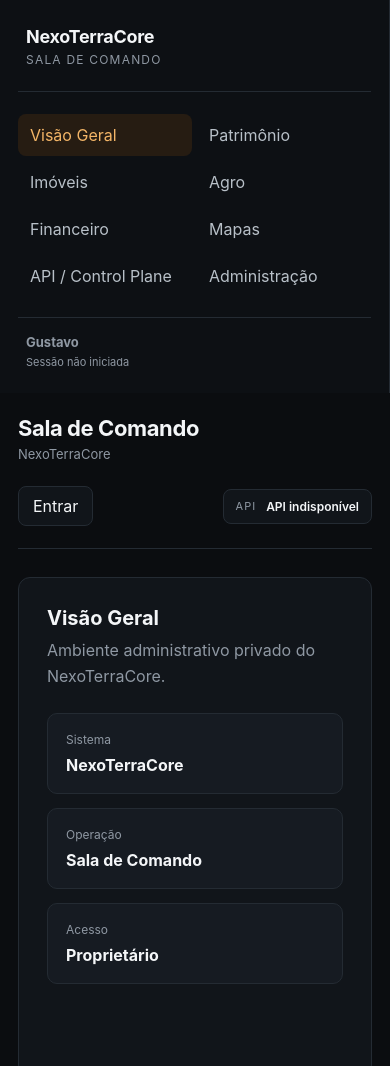
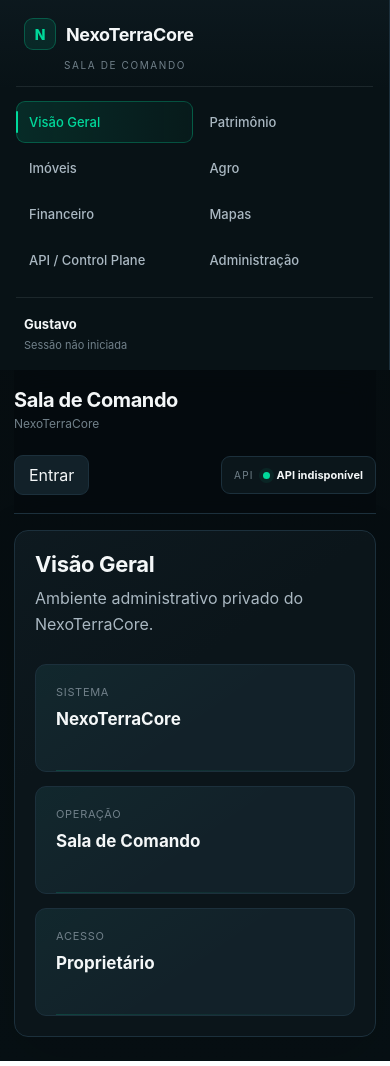
Before and after one commit to dgustavopaula-lang/nexoterracore, a plain HTML site: page sala-de-comando/painel.html in a window 390 px wide. Shown: the top 1066 px of the page. Drawn offline with Linux system fonts and the light colour scheme; no server answers.

Commit message:
style: aplica tema Control Plane na Sala de Comando

```diff
--- a/sala-de-comando/css/style.css
+++ b/sala-de-comando/css/style.css
@@ -1,14 +1,22 @@
 :root {
-  --bg: #0b0d10;
-  --panel: #11151a;
-  --panel-2: #161b22;
-  --border: #242b33;
-  --text: #f4f6f8;
-  --muted: #8f98a3;
-  --accent: #d97706;
-  --accent-soft: rgba(217, 119, 6, 0.12);
-  --success: #22c55e;
-  --sidebar: 250px;
+  --bg: #071014;
+  --bg-deep: #050b0e;
+  --sidebar-bg: #081216;
+  --panel: #0b151a;
+  --panel-2: #122129;
+  --panel-3: #162831;
+  --border: #1c303c;
+  --border-soft: rgba(170,184,194,.12);
+  --text: #f4f7f8;
+  --muted: #aab8c2;
+  --muted-2: #71808a;
+  --accent: #00d99b;
+  --accent-hover: #00c896;
+  --accent-soft: rgba(0,217,155,.10);
+  --accent-border: rgba(0,217,155,.28);
+  --danger: #ef6464;
+  --sidebar: 280px;
+  --radius: 12px;
 }
 
 * {
@@ -20,19 +28,38 @@ body {
   margin: 0;
   min-height: 100%;
   font-family: Inter, system-ui, -apple-system, BlinkMacSystemFont, "Segoe UI", sans-serif;
-  background: var(--bg);
+  background:
+    radial-gradient(circle at 72% -10%, rgba(0,217,155,.055), transparent 30%),
+    linear-gradient(180deg, var(--bg-deep), var(--bg));
   color: var(--text);
 }
 
+body {
+  min-height: 100vh;
+}
+
+button,
+input,
+select,
+textarea {
+  font: inherit;
+}
+
 button {
-  font: inherit;
+  transition: background .16s ease, border-color .16s ease, color .16s ease, transform .16s ease;
+}
+
+button:active {
+  transform: translateY(1px);
 }
 
 .app-shell {
   min-height: 100vh;
   display: grid;
-  grid-template-columns: var(--sidebar) 1fr;
+  grid-template-columns: var(--sidebar) minmax(0, 1fr);
 }
+
+/* SIDEBAR */
 
 .sidebar {
   height: 100vh;
@@ -40,179 +67,195 @@ button {
   top: 0;
   display: flex;
   flex-direction: column;
-  padding: 22px 18px;
-  background: #0d1014;
+  padding: 24px 18px 20px;
+  background:
+    linear-gradient(180deg, rgba(18,33,41,.42), transparent 24%),
+    var(--sidebar-bg);
   border-right: 1px solid var(--border);
+  overflow-y: auto;
 }
 
 .brand {
-  padding: 4px 8px 24px;
-  border-bottom: 1px solid var(--border);
+  padding: 2px 8px 24px;
+  border-bottom: 1px solid var(--border-soft);
 }
 
 .brand strong {
-  display: block;
+  display: flex;
+  align-items: center;
+  gap: 10px;
   font-size: 18px;
-  letter-spacing: -0.3px;
+  font-weight: 700;
+  letter-spacing: -.35px;
+}
+
+.brand strong::before {
+  content: "N";
+  width: 30px;
+  height: 30px;
+  display: inline-flex;
+  align-items: center;
+  justify-content: center;
+  border-radius: 9px;
+  background: var(--accent-soft);
+  border: 1px solid var(--accent-border);
+  color: var(--accent);
+  font-size: 14px;
+  font-weight: 800;
 }
 
 .brand span {
   display: block;
-  margin-top: 5px;
-  color: var(--muted);
-  font-size: 12px;
+  margin: 9px 0 0 40px;
+  color: var(--muted-2);
+  font-size: 10px;
   text-transform: uppercase;
-  letter-spacing: 1.2px;
+  letter-spacing: 1.6px;
 }
 
 .menu {
   display: flex;
   flex-direction: column;
-  gap: 5px;
+  gap: 4px;
   padding-top: 22px;
 }
 
-.menu button {
+.menu-item {
+  position: relative;
   width: 100%;
-  border: 0;
-  border-radius: 8px;
+  min-height: 42px;
+  border: 1px solid transparent;
+  border-radius: 9px;
   background: transparent;
-  color: #b8c0c8;
-  padding: 11px 12px;
+  color: var(--muted);
+  padding: 0 12px;
   text-align: left;
   cursor: pointer;
-  transition: 0.15s ease;
+  font-size: 13px;
+  font-weight: 520;
 }
 
-.menu button:hover {
-  background: var(--panel-2);
+.menu-item:hover {
+  background: rgba(18,33,41,.72);
+  border-color: rgba(170,184,194,.08);
   color: var(--text);
 }
 
-.menu button:first-child {
-  background: var(--accent-soft);
-  color: #f3b567;
+.menu-item.ativo {
+  background: linear-gradient(90deg, rgba(0,217,155,.13), rgba(0,217,155,.045));
+  border-color: var(--accent-border);
+  color: var(--accent);
+}
+
+.menu-item.ativo::before {
+  content: "";
+  position: absolute;
+  left: -1px;
+  top: 9px;
+  bottom: 9px;
+  width: 2px;
+  border-radius: 2px;
+  background: var(--accent);
 }
 
 .sidebar-footer {
   margin-top: auto;
-  padding: 16px 8px 2px;
+  padding: 18px 8px 2px;
+  border-top: 1px solid var(--border-soft);
   color: var(--muted);
+}
+
+.sidebar-footer strong {
+  display: block;
+  color: var(--text);
   font-size: 13px;
-  border-top: 1px solid var(--border);
 }
+
+.sidebar-footer span {
+  display: block;
+  margin-top: 6px;
+  color: var(--muted-2);
+  font-size: 11px;
+}
+
+/* WORKSPACE */
 
 .workspace {
   min-width: 0;
-  padding: 0 28px 40px;
+  padding: 0 30px 44px;
 }
 
 .topbar {
-  min-height: 92px;
+  min-height: 74px;
+  position: sticky;
+  top: 0;
+  z-index: 20;
   display: flex;
   align-items: center;
   justify-content: space-between;
   gap: 24px;
   border-bottom: 1px solid var(--border);
+  background: rgba(5,11,14,.88);
+  backdrop-filter: blur(14px);
 }
 
 .topbar h1 {
   margin: 0;
-  font-size: 22px;
-  font-weight: 650;
-  letter-spacing: -0.4px;
+  font-size: 20px;
+  font-weight: 680;
+  letter-spacing: -.4px;
 }
 
 .topbar p {
-  margin: 5px 0 0;
-  color: var(--muted);
-  font-size: 13px;
+  margin: 4px 0 0;
+  color: var(--muted-2);
+  font-size: 12px;
+}
+
+.topbar-actions {
+  display: flex;
+  align-items: center;
+  gap: 10px;
 }
 
 .system-status {
+  min-height: 38px;
   display: flex;
   align-items: center;
-  gap: 10px;
-  padding: 9px 12px;
+  gap: 9px;
+  padding: 0 12px;
   border: 1px solid var(--border);
-  border-radius: 8px;
-  background: var(--panel);
+  border-radius: 9px;
+  background: rgba(18,33,41,.55);
 }
 
 .system-status span {
-  color: var(--muted);
-  font-size: 11px;
+  color: var(--muted-2);
+  font-size: 10px;
   text-transform: uppercase;
-  letter-spacing: 1px;
+  letter-spacing: 1.2px;
 }
 
 .system-status strong {
-  font-size: 12px;
-  font-weight: 600;
+  display: flex;
+  align-items: center;
+  gap: 7px;
+  font-size: 11px;
+  font-weight: 650;
+  color: var(--text);
 }
 
-.content {
-  max-width: 1180px;
-  margin: 28px auto 0;
-  min-height: 500px;
-  padding: 28px;
-  border: 1px solid var(--border);
-  border-radius: 12px;
-  background: var(--panel);
+.system-status strong::before {
+  content: "";
+  width: 7px;
+  height: 7px;
+  flex: none;
+  border-radius: 50%;
+  background: var(--accent);
+  box-shadow: 0 0 0 4px rgba(0,217,155,.08);
 }
 
-.content h2 {
-  margin: 0 0 8px;
-  font-size: 20px;
-}
-
-.content p {
-  margin: 0;
-  color: var(--muted);
-  line-height: 1.6;
-}
-
-@media (max-width: 900px) {
-  :root {
-    --sidebar: 200px;
-  }
-
-  .workspace {
-    padding: 0 18px 28px;
-  }
-}
-
-@media (max-width: 700px) {
-  .app-shell {
-    display: block;
-  }
-
-  .sidebar {
-    position: relative;
-    width: 100%;
-    height: auto;
-  }
-
-  .menu {
-    display: grid;
-    grid-template-columns: repeat(2, minmax(0, 1fr));
-  }
-
-  .sidebar-footer {
-    margin-top: 20px;
-  }
-
-  .topbar {
-    align-items: flex-start;
-    flex-direction: column;
-    padding: 22px 0;
-  }
-}
-/* NEXOTERRACORE_IMOVEIS_V02 */
-
-.oculto {
-  display: none !important;
-}
+/* VIEWS */
 
 .view {
   display: none;
@@ -222,46 +265,132 @@ button {
   display: block;
 }
 
-.menu-item.ativo {
-  background: var(--accent-soft);
-  color: #f3b567;
+.content {
+  width: min(1280px, 100%);
+  margin: 28px auto 0;
+  min-height: 520px;
+  padding: 30px;
+  border: 1px solid var(--border);
+  border-radius: 14px;
+  background:
+    linear-gradient(145deg, rgba(18,33,41,.38), transparent 34%),
+    var(--panel);
+  box-shadow: 0 20px 60px rgba(0,0,0,.14);
 }
 
-.topbar-actions {
+.content h2 {
+  margin: 0 0 8px;
+  font-size: 22px;
+  letter-spacing: -.35px;
+}
+
+.content p {
+  margin: 0;
+  color: var(--muted);
+  line-height: 1.65;
+}
+
+.section-header {
   display: flex;
   align-items: center;
-  gap: 10px;
+  justify-content: space-between;
+  gap: 24px;
+  margin-bottom: 26px;
 }
+
+.overview-grid {
+  display: grid;
+  grid-template-columns: repeat(3, minmax(0, 1fr));
+  gap: 14px;
+  margin-top: 26px;
+}
+
+.info-card {
+  min-height: 108px;
+  padding: 20px;
+  position: relative;
+  overflow: hidden;
+  border: 1px solid var(--border);
+  border-radius: 11px;
+  background:
+    linear-gradient(145deg, rgba(0,217,155,.035), transparent 54%),
+    var(--panel-2);
+}
+
+.info-card::after {
+  content: "";
+  position: absolute;
+  left: 20px;
+  right: 20px;
+  bottom: 0;
+  height: 1px;
+  background: linear-gradient(90deg, var(--accent), transparent);
+  opacity: .18;
+}
+
+.info-card span {
+  display: block;
+  margin-bottom: 10px;
+  color: var(--muted-2);
+  font-size: 11px;
+  text-transform: uppercase;
+  letter-spacing: .7px;
+}
+
+.info-card strong {
+  font-size: 17px;
+  font-weight: 660;
+}
+
+/* BUTTONS */
 
 .btn-primary,
 .btn-secondary,
 .btn-icon,
-.farm-option {
-  border: 1px solid var(--border);
-  border-radius: 8px;
+.farm-option,
+.btn-table {
+  border-radius: 9px;
   cursor: pointer;
-  font: inherit;
 }
 
 .btn-primary {
+  padding: 10px 16px;
+  border: 1px solid var(--accent);
   background: var(--accent);
-  color: #fff;
-  padding: 10px 16px;
-  border-color: var(--accent);
+  color: #04110d;
+  font-weight: 700;
+}
+
+.btn-primary:hover {
+  background: var(--accent-hover);
+  border-color: var(--accent-hover);
 }
 
 .btn-secondary {
-  background: var(--panel);
+  padding: 9px 14px;
+  border: 1px solid var(--border);
+  background: var(--panel-2);
   color: var(--text);
-  padding: 9px 14px;
+}
+
+.btn-secondary:hover {
+  border-color: var(--accent-border);
+  background: var(--accent-soft);
+  color: var(--accent);
 }
 
 .btn-icon {
   width: 36px;
   height: 36px;
+  border: 1px solid var(--border);
   background: transparent;
-  color: var(--text);
-  font-size: 22px;
+  color: var(--muted);
+  font-size: 21px;
+}
+
+.btn-icon:hover {
+  border-color: var(--accent-border);
+  color: var(--accent);
 }
 
 .btn-full {
@@ -269,93 +398,64 @@ button {
   margin-top: 8px;
 }
 
-.section-header {
-  display: flex;
-  align-items: center;
-  justify-content: space-between;
-  gap: 20px;
-  margin-bottom: 24px;
-}
-
-.overview-grid {
-  display: grid;
-  grid-template-columns: repeat(3, minmax(0, 1fr));
-  gap: 14px;
-  margin-top: 22px;
-}
-
-.info-card {
-  padding: 18px;
-  border: 1px solid var(--border);
-  border-radius: 10px;
-  background: var(--panel-2);
-}
-
-.info-card span {
-  display: block;
-  margin-bottom: 8px;
-  color: var(--muted);
-  font-size: 12px;
-}
-
-.info-card strong {
-  font-size: 16px;
-}
+/* STATES */
 
 .notice,
 .empty-state {
   margin-top: 20px;
   padding: 15px 16px;
   border: 1px solid var(--border);
-  border-radius: 8px;
-  background: var(--panel-2);
+  border-radius: 9px;
+  background: rgba(18,33,41,.55);
   color: var(--muted);
 }
+
+/* TABLE */
 
 .table-wrap {
   width: 100%;
   margin-top: 18px;
   overflow-x: auto;
+  border: 1px solid var(--border);
+  border-radius: 10px;
 }
 
 .data-table {
   width: 100%;
+  min-width: 820px;
   border-collapse: collapse;
-  min-width: 800px;
+  background: rgba(7,16,20,.35);
 }
 
 .data-table th,
 .data-table td {
-  padding: 13px 12px;
-  border-bottom: 1px solid var(--border);
+  padding: 13px 14px;
+  border-bottom: 1px solid var(--border-soft);
   text-align: left;
   vertical-align: top;
 }
 
 .data-table th {
-  color: var(--muted);
-  font-size: 11px;
+  color: var(--muted-2);
+  background: rgba(18,33,41,.42);
+  font-size: 10px;
   text-transform: uppercase;
-  letter-spacing: .7px;
+  letter-spacing: .75px;
 }
 
 .data-table td {
+  color: #d9e0e4;
   font-size: 13px;
-  color: #d8dde3;
 }
 
 .data-table td strong {
   color: var(--text);
 }
 
-.sidebar-footer strong,
-.sidebar-footer span {
-  display: block;
-}
+/* MODALS */
 
-.sidebar-footer span {
-  margin-top: 5px;
-  font-size: 11px;
+.oculto {
+  display: none !important;
 }
 
 .modal {
@@ -366,16 +466,25 @@ button {
   align-items: center;
   justify-content: center;
   padding: 20px;
-  background: rgba(0, 0, 0, .72);
+  background: rgba(1,5,7,.82);
+  backdrop-filter: blur(8px);
 }
 
 .modal-card {
   width: min(440px, 100%);
-  padding: 24px;
+  padding: 25px;
   border: 1px solid var(--border);
-  border-radius: 12px;
-  background: var(--panel);
-  box-shadow: 0 24px 70px rgba(0, 0, 0, .45);
+  border-radius: 14px;
+  background:
+    linear-gradient(145deg, rgba(0,217,155,.04), transparent 35%),
+    var(--panel);
+  box-shadow: 0 30px 90px rgba(0,0,0,.5);
+}
+
+.modal-card-wide {
+  width: min(840px, 100%);
+  max-height: calc(100vh - 40px);
+  overflow-y: auto;
 }
 
 .modal-header {
@@ -394,8 +503,8 @@ button {
 .eyebrow {
   color: var(--accent);
   font-size: 10px;
-  font-weight: 700;
-  letter-spacing: 1.2px;
+  font-weight: 750;
+  letter-spacing: 1.4px;
 }
 
 .modal-description {
@@ -411,29 +520,49 @@ button {
 .modal-card label {
   display: grid;
   gap: 7px;
-  color: #c7cdd4;
-  font-size: 13px;
+  color: var(--muted);
+  font-size: 12px;
+  font-weight: 550;
 }
 
-.modal-card input {
+.modal-card input,
+.modal-card select,
+.modal-card textarea {
   width: 100%;
   padding: 11px 12px;
   border: 1px solid var(--border);
-  border-radius: 8px;
+  border-radius: 9px;
   outline: none;
-  background: #0b0d10;
+  background: #081115;
   color: var(--text);
-  font: inherit;
 }
 
-.modal-card input:focus {
+.modal-card input:focus,
+.modal-card select:focus,
+.modal-card textarea:focus {
   border-color: var(--accent);
+  box-shadow: 0 0 0 3px rgba(0,217,155,.07);
+}
+
+.modal-card textarea {
+  min-height: 110px;
+  resize: vertical;
 }
 
 .form-error {
   min-height: 18px;
-  color: #ef4444;
+  color: var(--danger);
   font-size: 12px;
+}
+
+.form-grid {
+  display: grid;
+  grid-template-columns: repeat(2, minmax(0,1fr));
+  gap: 16px;
+}
+
+.form-span-2 {
+  grid-column: 1 / -1;
 }
 
 .farm-list {
@@ -444,6 +573,7 @@ button {
 .farm-option {
   width: 100%;
   padding: 14px;
+  border: 1px solid var(--border);
   background: var(--panel-2);
   color: var(--text);
   text-align: left;
@@ -459,92 +589,23 @@ button {
 }
 
 .farm-option span {
-  margin-top: 4px;
+  margin-top: 5px;
   color: var(--muted);
-  font-size: 12px;
+  font-size: 11px;
 }
 
-@media (max-width: 700px) {
-  .topbar-actions {
-    width: 100%;
-    flex-wrap: wrap;
-  }
-
-  .overview-grid {
-    grid-template-columns: 1fr;
-  }
-
-  .section-header {
-    align-items: flex-start;
-    flex-direction: column;
-  }
-
-  .system-status {
-    margin-left: auto;
-  }
-}
-
-
-/* cadastro-imoveis-v1 */
-
-.section-actions {
-  display: flex;
-  align-items: center;
-  gap: 10px;
-}
-
-.modal-card-wide {
-  width: min(820px, 100%);
-  max-height: calc(100vh - 40px);
-  overflow-y: auto;
-}
-
-.form-grid {
-  display: grid;
-  grid-template-columns: repeat(2, minmax(0, 1fr));
-  gap: 16px;
-}
-
-.form-span-2 {
-  grid-column: 1 / -1;
-}
-
-.modal-card select,
-.modal-card textarea {
-  width: 100%;
-  padding: 11px 12px;
-  border: 1px solid var(--border);
-  border-radius: 8px;
-  outline: none;
-  background: #0b0d10;
-  color: var(--text);
-  font: inherit;
-}
-
-.modal-card textarea {
-  resize: vertical;
-  min-height: 110px;
-}
-
-.modal-card select:focus,
-.modal-card textarea:focus {
-  border-color: var(--accent);
-}
-
+.section-actions,
 .action-group {
   display: flex;
   align-items: center;
-  gap: 8px;
+  gap: 9px;
 }
 
 .btn-table {
   padding: 7px 10px;
   border: 1px solid var(--border);
-  border-radius: 7px;
   background: var(--panel-2);
   color: var(--text);
-  cursor: pointer;
-  font: inherit;
   font-size: 12px;
 }
 
@@ -554,11 +615,113 @@ button {
 }
 
 .btn-table-danger:hover {
-  border-color: #ef4444;
-  color: #ef4444;
+  border-color: var(--danger);
+  color: var(--danger);
 }
 
-@media (max-width: 700px) {
+/* SCROLLBAR */
+
+* {
+  scrollbar-width: thin;
+  scrollbar-color: #23404c transparent;
+}
+
+::-webkit-scrollbar {
+  width: 9px;
+  height: 9px;
+}
+
+::-webkit-scrollbar-thumb {
+  background: #23404c;
+  border-radius: 999px;
+}
+
+::-webkit-scrollbar-track {
+  background: transparent;
+}
+
+/* RESPONSIVE */
+
+@media (max-width: 1000px) {
+  :root {
+    --sidebar: 230px;
+  }
+
+  .workspace {
+    padding: 0 20px 32px;
+  }
+}
+
+@media (max-width: 720px) {
+  .app-shell {
+    display: block;
+  }
+
+  .sidebar {
+    position: relative;
+    width: 100%;
+    height: auto;
+    padding: 16px;
+  }
+
+  .brand {
+    padding-bottom: 15px;
+  }
+
+  .brand span {
+    margin-left: 40px;
+  }
+
+  .menu {
+    display: grid;
+    grid-template-columns: repeat(2, minmax(0,1fr));
+    padding-top: 14px;
+  }
+
+  .sidebar-footer {
+    margin-top: 16px;
+  }
+
+  .workspace {
+    padding: 0 14px 24px;
+  }
+
+  .topbar {
+    position: relative;
+    align-items: flex-start;
+    flex-direction: column;
+    padding: 18px 0;
+  }
+
+  .topbar-actions {
+    width: 100%;
+    flex-wrap: wrap;
+  }
+
+  .system-status {
+    margin-left: auto;
+  }
+
+  .content {
+    margin-top: 16px;
+    min-height: 0;
+    padding: 20px;
+  }
+
+  .overview-grid,
+  .form-grid {
+    grid-template-columns: 1fr;
+  }
+
+  .form-span-2 {
+    grid-column: auto;
+  }
+
+  .section-header {
+    align-items: flex-start;
+    flex-direction: column;
+  }
+
   .section-actions {
     width: 100%;
   }
@@ -566,12 +729,4 @@ button {
   .section-actions button {
     flex: 1;
   }
-
-  .form-grid {
-    grid-template-columns: 1fr;
-  }
-
-  .form-span-2 {
-    grid-column: auto;
-  }
 }
```
